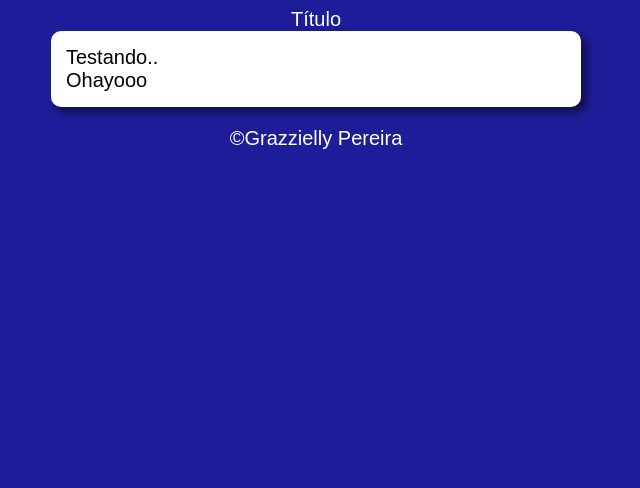
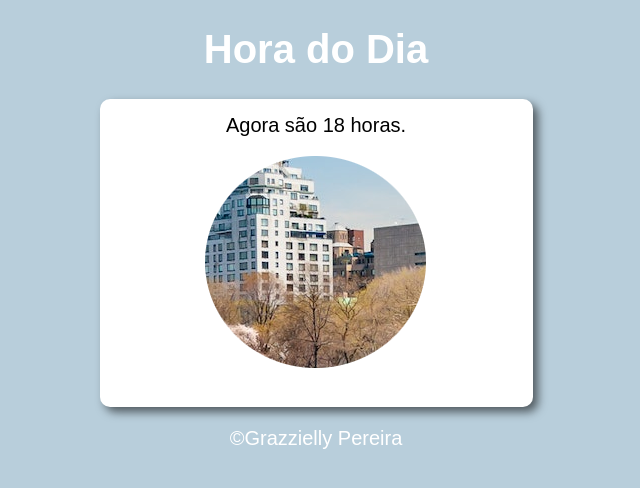
Before and after one commit to ellypereira/JAVASCRIPT, a plain HTML site: page aula12ex/ex014/modelo.html in a window 1280 px wide. Shown: the whole page, without its empty margins (324-964 px from the left). Drawn offline with Linux system fonts and the light colour scheme.

Commit message:
ex
novos projetinhos

```diff
--- a/aula12ex/modelo.html
+++ b/aula12ex/ex014/modelo.html
@@ -4,17 +4,26 @@
     <meta charset="UTF-8">
     <meta http-equiv="X-UA-Compatible" content="IE=edge">
     <meta name="viewport" content="width=device-width, initial-scale=1.0">
-    <title>Modelo de Exercício</title>
+    <title>Hora do dia</title>
     <link rel="stylesheet" href="style.css">
 </head>
-<body>
-    <header>Título</header>
+<body onload="carregar()">
+    <header>
+        <h1>Hora do Dia</h1>
+    </header>
+
     <section>
-        <div>Testando..</div>
-        <div>Ohayooo</div>
+
+        <div id="msg">Aqui vai aparecer a mensagem...</div>
+
+        <div id="foto">
+            <img id="imagem" src="manha.png" alt="Foto do dia">
+        </div>
+
     </section>
 
     <footer><p>&copy;Grazzielly Pereira</p></footer>
+
     <script src="script.js"></script>
 </body>
 </html>
--- /dev/null
+++ b/aula12ex/ex014/script.js
@@ -0,0 +1,24 @@
+function carregar() {
+    var msg = window.document.getElementById('msg')
+
+    var img = window.document.getElementById('imagem')
+
+    var data = new Date()
+    var hora = data.getHours()
+    msg.innerHTML = `Agora são ${hora} horas.`
+    if ( hora >= 0 && hora < 12) {
+        //Bom dia!
+        img.src = 'manha.png'
+        document.body.style.background = '#fed049'
+
+    } else if ( hora >= 12 && hora <= 18) {
+        //Boa Tarde!
+        img.src = 'tarde.png'
+        document.body.style.background = '#b8cedb'
+    } else {
+        //Boa Noite!
+        img.src = 'noite.png'
+        document.body.style.background = '#00154e'
+    }
+
+}
--- /dev/null
+++ b/aula12ex/ex014/style.css
@@ -0,0 +1,30 @@
+body{
+    background-color:rgba(3, 3, 142, 0.893);
+    font: normal 15pt Arial;
+}
+
+header{
+    color: white;
+    text-align: center;
+}
+
+div#msg{
+    text-align: center;
+}
+
+div#foto{
+    text-align: center;
+}
+
+section{
+    background: white;
+    border-radius: 10px;
+    padding: 15px;
+    width: 403px;
+    margin: auto;
+    box-shadow: 5px 5px 10px rgba(0, 0, 0, 0.563);
+}
+
+footer{
+    color: white;
+    text-align: center;}
```
Also changed, not shown: aula12ex/modelo/modelo.html (added, +25 -0 lines), aula12ex/ex014/manha.png (added), aula12ex/ex014/noite.png (added), aula12ex/ex014/tarde.png (added), aula12ex/modelo/script.js (renamed from aula12ex/script.js), aula12ex/modelo/style.css (renamed from aula12ex/style.css).
